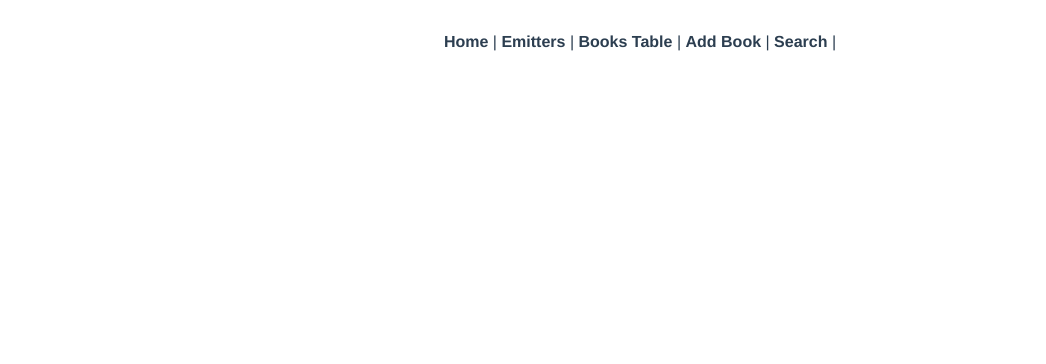
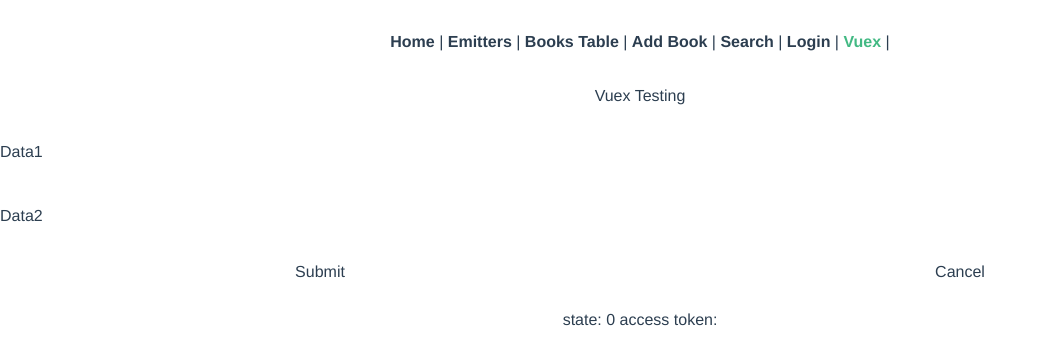
Before and after one commit to phmx17/VUE-composition-api, a Vue app: page /vuex in a window 1280 px wide. Shown: the top 364 px of the page, without its empty margins (0-1046 px from the left). Built offline with nearby package versions, Linux system fonts and the light colour scheme.

Commit message:
add vuex; add test view for vuex; add login page; add access token to vuex; use access token to get data from: /api/books/index

```diff
--- a/package.json
+++ b/package.json
@@ -11,7 +11,8 @@
     "axios": "^1.4.0",
     "core-js": "^3.8.3",
     "vue": "^3.2.13",
-    "vue-router": "^4.2.4"
+    "vue-router": "^4.2.4",
+    "vuex": "^4.0.2"
   },
   "devDependencies": {
     "@babel/core": "^7.12.16",
--- a/src/App.vue
+++ b/src/App.vue
@@ -5,6 +5,8 @@
     <router-link to="/books-table">Books Table</router-link> |
     <router-link to="/add-book">Add Book</router-link> |
     <router-link to="/search">Search</router-link> |
+    <router-link to="/login">Login</router-link> |
+    <router-link to="/vuex">Vuex</router-link> |
 
 
   </nav>
--- a/src/main.js
+++ b/src/main.js
@@ -1,6 +1,48 @@
 import { createApp } from 'vue'
+import { createStore } from 'vuex'
 import App from './App.vue'
 import '../index.css'
 import router from './router'
 // import './assets/customStyles.css' // just for testing
-createApp(App).use(router).mount('#app')
+
+
+// Create a new store instance.
+const store = createStore({
+    state () {
+        return {
+            count: 0,
+            username: '',
+            accessToken: ''
+        }
+    },
+
+    getters: {
+        getAccessToken(state) {
+            return state.accessToken
+        }
+    },
+
+    mutations: {
+        increment (state) {
+            state.count++
+        },
+        addAccessToken (state, payload) {
+            state.accessToken = payload
+        }
+    },
+
+    actions: {
+        addAccessToken(context, payload) {
+            context.commit('addAccessToken', payload)
+        }
+    }
+})
+
+const myV3App = createApp(App)
+myV3App
+    .use(router)
+    .use(store)
+myV3App.mount('#app')
+
+// this is not kewl anymore:
+// createApp(App).use(router).mount('#app')
--- a/src/router/index.js
+++ b/src/router/index.js
@@ -35,6 +35,16 @@ const routes = [
     name: 'book-details',
     component: () => import('../views/BookDetailsView.vue')
   },
+  {
+    path: '/login',
+    name: 'login',
+    component: () => import('../views/LoginView.vue')
+  },
+  {
+    path: '/vuex',
+    name: 'vuex',
+    component: () => import('../views/VuexView.vue')
+  },
 
 
 ]
--- a/src/utils/routes.js
+++ b/src/utils/routes.js
@@ -2,5 +2,6 @@
 const BOOKS_API_INDEX = 'http://127.0.0.1:8000/api/books/index'
 const BOOKS_API_ADD_BOOK = 'http://127.0.0.1:8000/api/books/index'
 const BOOKS_API_SEARCH = 'http://127.0.0.1:8000/api/books/search'
+const API_LOGIN = 'http://127.0.0.1:8000/api/token'
 
-export {BOOKS_API_INDEX, BOOKS_API_ADD_BOOK, BOOKS_API_SEARCH}
+export {BOOKS_API_INDEX, BOOKS_API_ADD_BOOK, BOOKS_API_SEARCH, API_LOGIN}
--- a/src/views/BooksTableView.vue
+++ b/src/views/BooksTableView.vue
@@ -22,6 +22,11 @@
 <script setup>
   import { BOOKS_API_INDEX } from '../utils/routes.js'
   import {ref, computed, onBeforeMount} from "vue";
+  import { useStore } from "vuex";
+
+  const store = useStore()
+  const accessToken = computed(() => store.state.accessToken)
+
   const books = ref([{}])
   const bookKeys = computed(() => Object.keys(books.value[0]))
   const isBestSelling = (ibs) => {
@@ -30,7 +35,12 @@
   onBeforeMount(async () => {
     try {
       let resp = await fetch(BOOKS_API_INDEX, {
-        method: 'GET'
+        method: 'GET',
+        headers: {
+          'Content-Type': 'application/json', // not with formData, just with normal data obj
+          'Authorization': `Bearer ${accessToken.value}`
+        },
+
       })
       let data = await resp.json()
       // if errors
--- /dev/null
+++ b/src/views/LoginView.vue
@@ -0,0 +1,122 @@
+<template>
+  <h1 class="text-6xl">Login</h1>
+  <form @submit.prevent="" class="max-w-2xl bg-amber-100 mx-auto p-8 my-8 flex flex-col justify-around items-start rounded-2xl" >
+    <div class="formControl" >
+      <label>Username</label>
+      <div class="validation">
+<!--        <p v-if="validationErrors.title">{{validationErrors.title[0]}}</p>-->
+        <input v-model="username" type="text" />
+      </div>
+    </div>
+    <div class="formControl">
+      <label>Password</label>
+      <div class="validation">
+<!--        <p v-if="validationErrors.author">{{validationErrors.author[0]}}</p>-->
+        <input v-model="password" type="text" />
+      </div>
+    </div>
+    <div class="formControl submitFC">
+      <button @click="handleSubmitForm" class="block bg-white py-2 px-4 rounded-md">Submit</button>
+    </div>
+  </form>
+      <button @click="handleLogoutCurrent" class="block bg-red-500 text-white font-bold  py-2 px-4 rounded-md mx-auto">Logout Current</button>
+</template>
+
+<script setup>
+  import { API_LOGIN } from '@/utils/routes'
+  import { ref, computed } from 'vue'
+  import { useStore } from 'vuex'
+
+  const store = useStore()
+  const accessToken = computed(() => store.state.accessToken)
+  const username = ref('')
+  const password = ref('')
+
+  const handleSubmitForm = async () => {
+    const formData = new FormData()
+    formData.append('username', username.value)
+    formData.append('password', password.value)
+
+    try {
+      const response = await fetch(API_LOGIN, {
+        method: 'POST',
+        body: formData
+      })
+      const postResponse = await response.json()
+      if (!response.ok) {
+        // validationErrors.value = postResponse // populate and activate the errors in template
+        console.log('postResponse: ', postResponse )
+        throw Error('404: failed to post data')
+      }
+      // no errors from server
+      store.dispatch('addAccessToken', postResponse.access) // dispatch to vuex store
+      console.log('accessToken: ', accessToken.value)
+
+      // submitSuccess.value = true
+      // validationErrors.value = {title: [], author: [], rating: []} // reset otherwise error in template
+    } catch(err) {
+      console.log(err.message)
+    }
+
+
+  }
+  const handleLogoutCurrent = () => {
+    store.dispatch('addAccessToken', '') // dispatch to vuex store
+  }
+</script>
+
+
+<style scoped>
+form {
+  z-index: -10;
+}
+label {
+  margin-right: 2em;
+}
+input {
+  padding: .5em;
+  border-radius: .5em;
+  width: 60%;
+}
+select {
+  padding: .5em;
+  border-radius: .5em;
+  width: 60%;
+}
+.formControl {
+  width: 100%;
+  display: flex;
+  justify-content: space-between;
+  align-items: center;
+  margin: 1.5em 0
+}
+.radioFC {
+  width: 60%;
+  justify-content: space-around;
+}
+.radioBtn {
+  display: inline-block;
+}
+.submitFC {
+  justify-content: space-around;
+  margin-top: 1em;
+}
+.validation {
+  width: 60%;
+}
+.validation input {
+  width: 100%;
+}
+.validation p {
+  color: orangered;
+  text-align: start;
+}
+.modal {
+  z-index: 1;
+  height: 100vh;
+  background-color: rgba(4,4,4,0.4);
+  position: absolute;
+  top: 0;
+  cursor: pointer;
+}
+</style>
--- /dev/null
+++ b/src/views/VuexView.vue
@@ -0,0 +1,100 @@
+<template>
+  <h1 class="text-6xl">Vuex Testing</h1>
+  <form @submit.prevent="" class="max-w-2xl bg-amber-100 mx-auto p-8 my-8 flex flex-col justify-around items-start rounded-2xl" >
+    <div class="formControl" >
+      <label>Data1</label>
+      <div class="validation">
+        <!--        <p v-if="validationErrors.title">{{validationErrors.title[0]}}</p>-->
+        <input v-model="data1" type="text" />
+      </div>
+    </div>
+    <div class="formControl">
+      <label>Data2</label>
+      <div class="validation">
+        <!--        <p v-if="validationErrors.author">{{validationErrors.author[0]}}</p>-->
+        <input v-model="data2" type="text" />
+      </div>
+    </div>
+    <div class="formControl submitFC">
+      <button @click="handleSubmitForm" class="block bg-white py-2 px-4 rounded-md">Submit</button>
+      <button class="block bg-white py-2 px-4 rounded-md">Cancel</button>
+    </div>
+  </form>
+  state: {{state.count}}
+  access token: {{accessToken}}
+</template>
+
+<script setup>
+  import { ref, computed } from 'vue'
+  import { useStore } from 'vuex'
+
+  const store = useStore()
+  const accessToken = ref('')
+  const state = computed(() => store.state)
+
+  const data1 = ref('')
+  const data2 = ref('')
+
+
+  const handleSubmitForm = () => {
+    store.commit('increment') // launches the function in mutations
+    // store.commit('addAccessToken', data1.value)
+    store.dispatch('addAccessToken', data1.value) // dispatch is better than commit to add data to store
+    accessToken.value = store.getters['getAccessToken'] // access getters
+  }
+</script>
+
+<style scoped>
+  form {
+    z-index: -10;
+  }
+  label {
+    margin-right: 2em;
+  }
+  input {
+    padding: .5em;
+    border-radius: .5em;
+    width: 60%;
+  }
+  select {
+    padding: .5em;
+    border-radius: .5em;
+    width: 60%;
+  }
+  .formControl {
+    width: 100%;
+    display: flex;
+    justify-content: space-between;
+    align-items: center;
+    margin: 1.5em 0
+  }
+  .radioFC {
+    width: 60%;
+    justify-content: space-around;
+  }
+  .radioBtn {
+    display: inline-block;
+  }
+  .submitFC {
+    justify-content: space-around;
+    margin-top: 1em;
+  }
+  .validation {
+    width: 60%;
+  }
+  .validation input {
+    width: 100%;
+  }
+  .validation p {
+    color: orangered;
+    text-align: start;
+  }
+  .modal {
+    z-index: 1;
+    height: 100vh;
+    background-color: rgba(4,4,4,0.4);
+    position: absolute;
+    top: 0;
+    cursor: pointer;
+  }
+</style>
```
Also changed, not shown: 1 other file (tests, documents, lock files or other folders).
